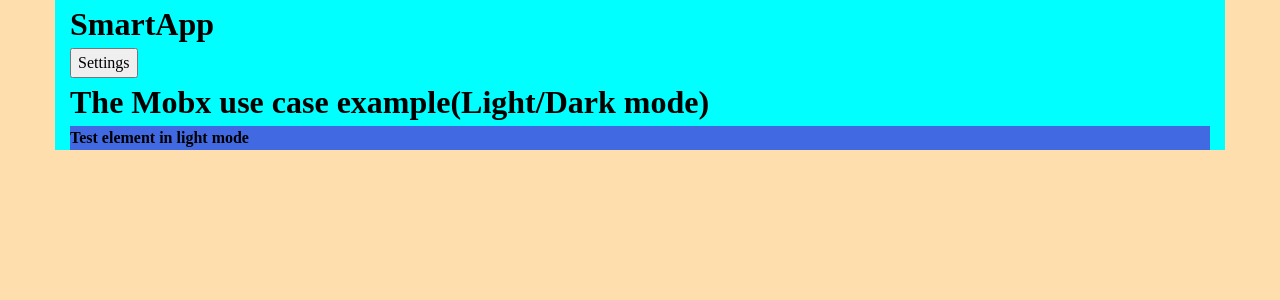
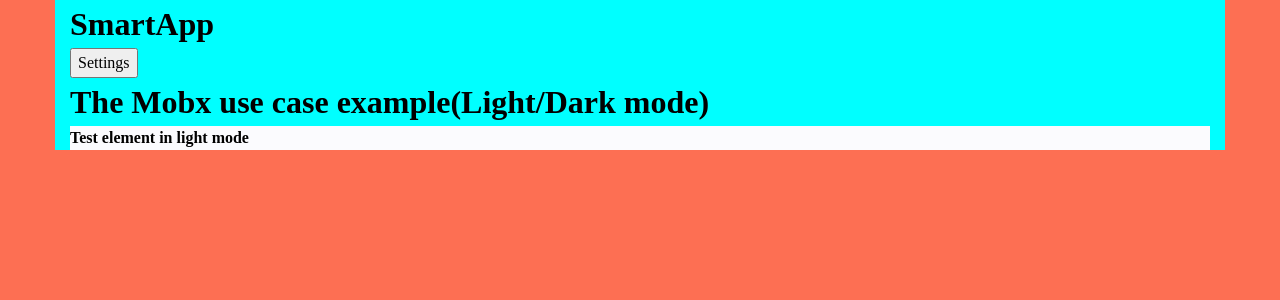
Before and after one commit to MikhailDeriabin/smart_app, a React (Create React App) app in the folder web-app/frontend/: page / in a window 1280 px wide. Shown: the top 300 px of the page. Built offline with nearby package versions, Linux system fonts and the light colour scheme; what mobx-cookie would draw is missing.

Commit message:
css updated , now colors works via variables

```diff
--- a/web-app/frontend/src/App.css
+++ b/web-app/frontend/src/App.css
@@ -60,22 +60,25 @@ p, h1, h2, h3, h4, h5, h6 {
     }
 }
 
+#light {
+    --color-primary: #0060df;
+    --color-secondary: #fbfbfe;
+    --color-accent: #fd6f53;
+    --font-color: #000000;
+}
+#dark {
+    --color-primary: #17ed90;
+    --color-secondary: #243133;
+    --color-accent: #12cdea;
+    --font-color: #ffffff;
+}
 
 /*light/dark mode demonstration*/
-#light{
-    background-color: navajowhite;
-    color: black;
+.App{
+    background-color: var(--color-accent);
+    color: var(--font-color);
 }
 
-#dark{
-    background-color: #46045e;
-    color: white;
+.testElement {
+    background-color: var(--color-secondary);
 }
-
-#light .testElement {
-    background-color: royalblue;
-}
-
-#dark .testElement {
-    background-color: darkcyan;
-}
```
